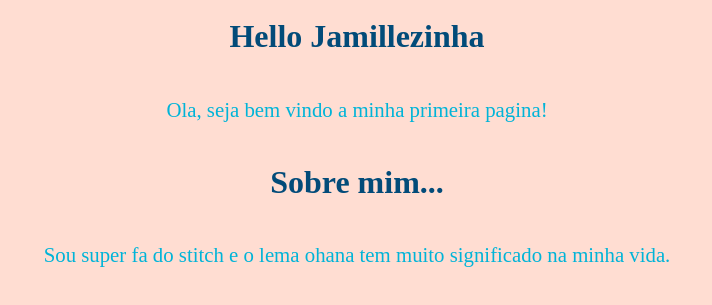
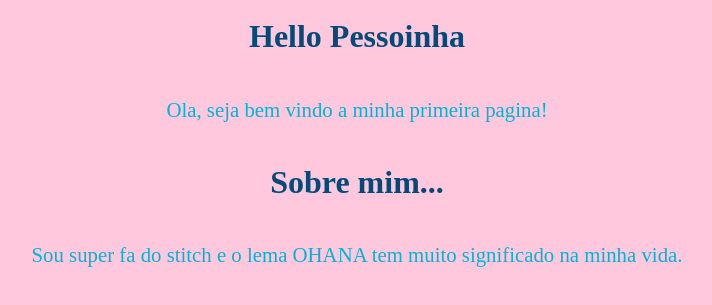
Before and after one commit to Jamiillesantos/stitch, a plain HTML site: page index.html in a window 1280 px wide. Shown: the part 251-556 px from the top of the page, without its empty margins (283-995 px from the left). Drawn offline with Linux system fonts and the light colour scheme.

Commit message:
Update index.html

```diff
--- a/index.html
+++ b/index.html
@@ -3,7 +3,7 @@
         <title>Stitch</title>
         <style>
             body{
-                background-color: #ffddd2;
+                background-color: #ffc8dd;
                 display: flex;
                 flex-direction: column;
                 align-items: center;
@@ -31,10 +31,10 @@
          src="https://i.pinimg.com/736x/a7/99/80/a799808dbd769f529e0295cbc5a8de06.jpg"
          alt="stitch"
         />
-     <h1>Hello Jamillezinha</h1>
+     <h1>Hello Pessoinha</h1>
      <p>Ola, seja bem vindo a minha primeira pagina!</p>
 
      <h1>Sobre mim...</h1>
-     <p>Sou super fa do stitch e o lema ohana tem muito significado na minha vida. </p>
+     <p>Sou super fa do stitch e o lema OHANA tem muito significado na minha vida. </p>
     </body>
 </html>
```
